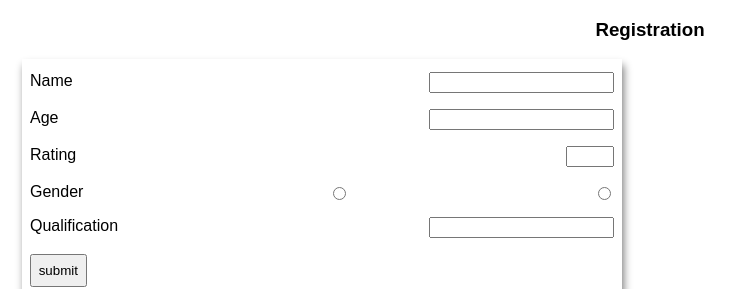
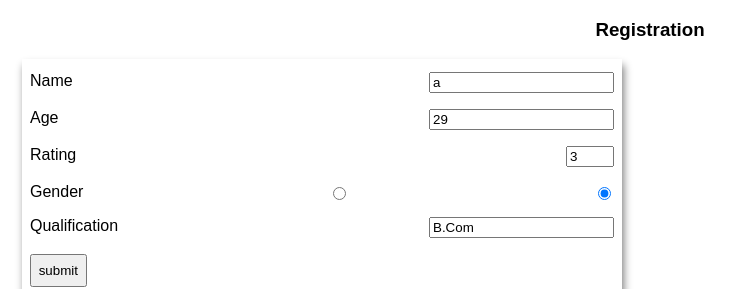
Before and after one commit to rajeshpillai/react-dynamic-form, a React (Create React App) app: page / in a window 1280 px wide. Shown: the top 289 px of the page, without its empty margins (0-748 px from the left). Built offline with nearby package versions, Linux system fonts and the light colour scheme.

Commit message:
Fixing radio button rendering 3

```diff
--- a/src/App.js
+++ b/src/App.js
@@ -9,7 +9,7 @@ class App extends Component {
       {id: 2, name:"b", age:35, qualification:"B.Sc",rating:5,gender:"female"},
       {id: 3, name:"c", age:42, qualification:"B.E",rating:3,gender:"female"},
     ],
-    current: {}
+    current: {id: 1, name:"a", age:29, qualification:"B.Com",rating:3,gender:"female"}
   }
 
   onSubmit = (model) => {
--- a/src/components/DynamicForm/index.js
+++ b/src/components/DynamicForm/index.js
@@ -48,11 +48,11 @@ export default  class DynamicForm extends React.Component {
                     type={type}
                     key={key}
                     name={name}
-                    value={value}
+                    value={this.state[target]}
                     onChange={(e)=>{this.onChange(e, target)}}
                 />;
 
-           if (type == "radio") {
+            if (type == "radio") {
                input = m.options.map((o) => {
                    let checked = o.value == value;
                    console.log("radio: ", o.value, value);
@@ -68,7 +68,7 @@ export default  class DynamicForm extends React.Component {
                         />
                     );
                });
-           }
+            }
 
             return (
                 <div key={'g' + key} className="form-group">
```
